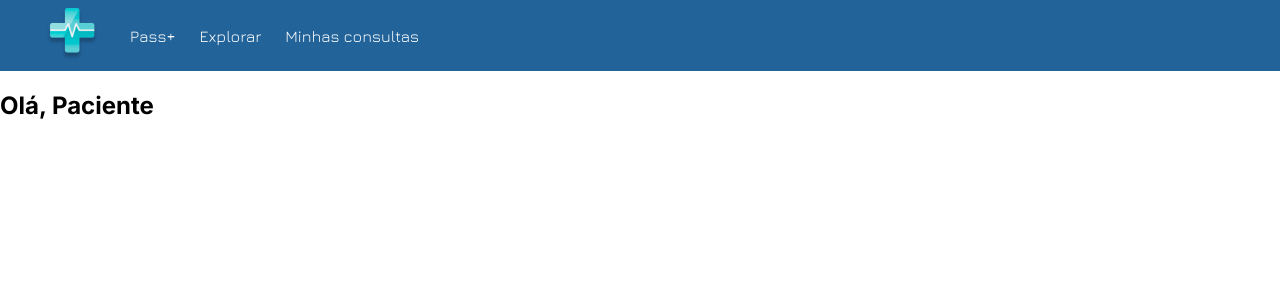
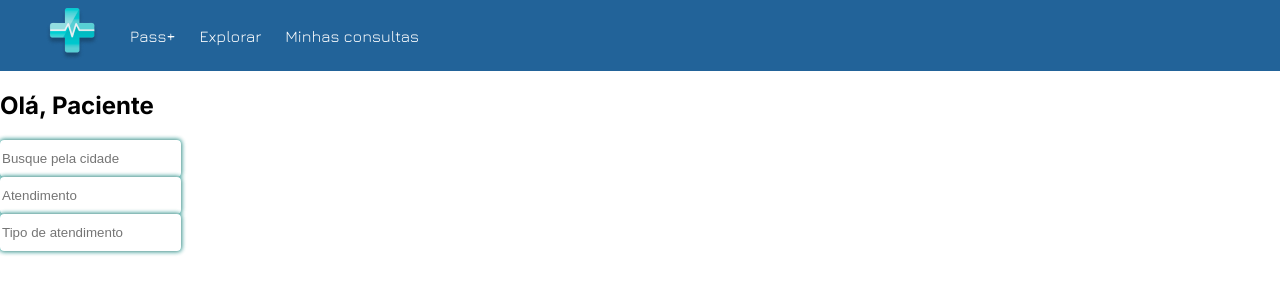
Before and after one commit to Guilherme549/Pass-, a React (Create React App) app in the folder pass/: page / in a window 1280 px wide. Shown: the top 300 px of the page. Built offline with nearby package versions, Linux system fonts and the light colour scheme.

Commit message:
estilizando input de pesquisa

```diff
--- a/pass/package.json
+++ b/pass/package.json
@@ -9,7 +9,7 @@
     "react": "^18.2.0",
     "react-dom": "^18.2.0",
     "react-router-dom": "^6.23.0",
-    "react-scripts": "5.0.1",
+    "react-scripts": "^5.0.1",
     "web-vitals": "^2.1.4"
   },
   "scripts": {
--- a/pass/src/components/form/Input.jsx
+++ b/pass/src/components/form/Input.jsx
@@ -1,10 +1,11 @@
 import React from 'react'
+import style from './Input.module.css'
 
-export default function Input({type, name}) {
+export default function Input({type, name, id, text, placeholder, value}) {
   return (
-    <div>
+    <div className={style.search_btn}>
         <label htmlFor={name}>{text}</label>
-        <input type={type} name={name} />
+        <input type={type} name={name} id={id} placeholder={placeholder} value={value} />
     </div>
   )
 }
--- /dev/null
+++ b/pass/src/components/form/Input.module.css
@@ -0,0 +1,7 @@
+.search_btn input {
+    border-radius: 4px;
+    border: 0;
+    box-shadow: 0px 0px 5px gray;
+    filter: drop-shadow(0.1px 0.1px 0.1px #00CCBE);
+    height: 35px;
+}
--- a/pass/src/components/layout/NavBar.module.css
+++ b/pass/src/components/layout/NavBar.module.css
@@ -8,10 +8,6 @@
 
 .navbar div{
     text-align: center;
-}
-
-.navbar img{
-
 }
 
 .navbar ul{
--- a/pass/src/components/pages/SearchClinic.jsx
+++ b/pass/src/components/pages/SearchClinic.jsx
@@ -4,10 +4,12 @@ import Input from '../form/Input'
 export default function SearchClinic() {
   return (
     <div>
-        <div>
-            <h2>Olá, Paciente</h2>
-
-        </div>
+      <div>
+        <h2>Olá, Paciente</h2>
+        <Input type='text' name='buscarCidade' placeholder='Busque pela cidade' />
+        <Input type='text' name='atendimento' placeholder='Atendimento' />
+        <Input type='text' name='tipoAtendimento' placeholder='Tipo de atendimento' />
+      </div>
     </div>
   )
 }
```
Also changed, not shown: 1 other file (tests, documents, lock files or other folders).
